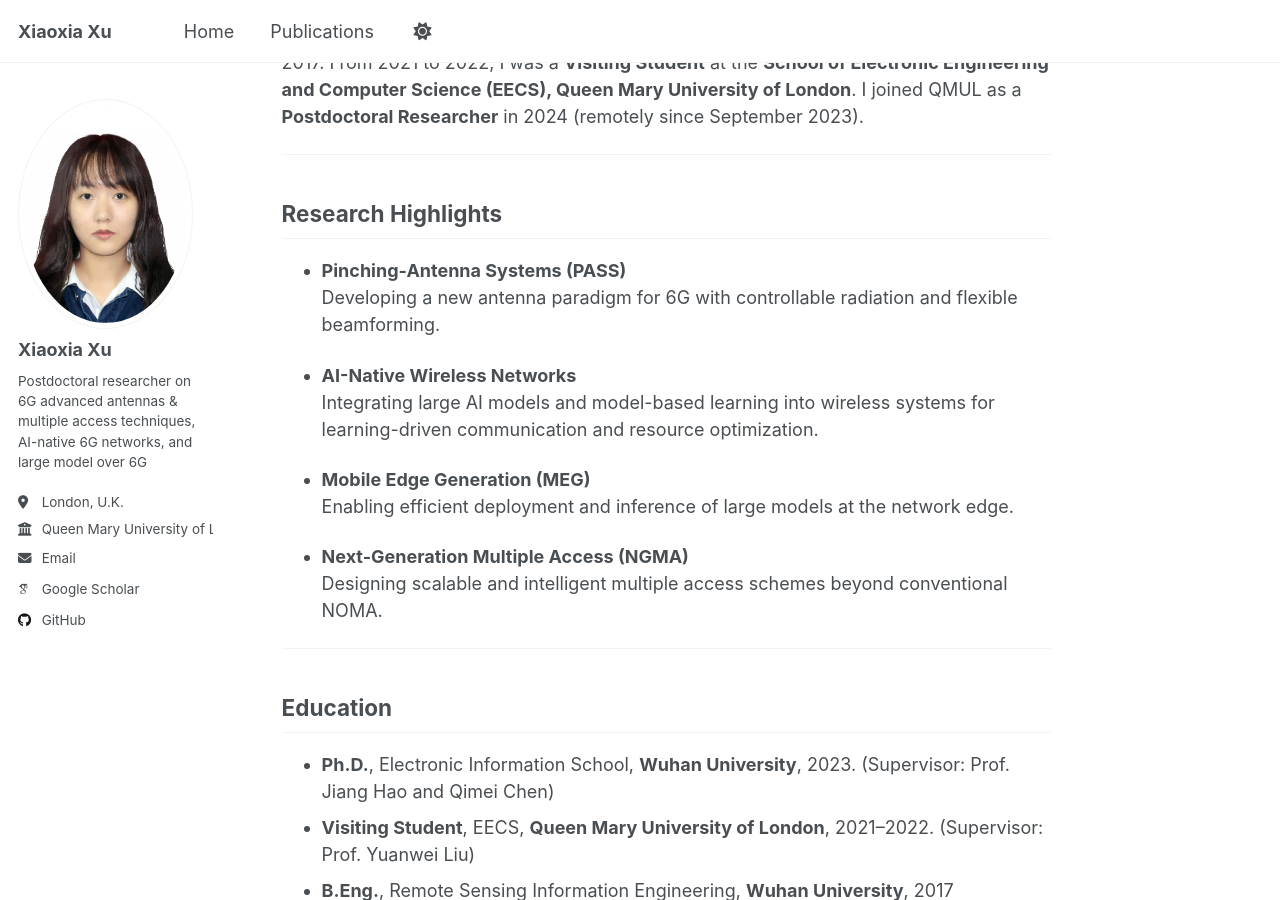
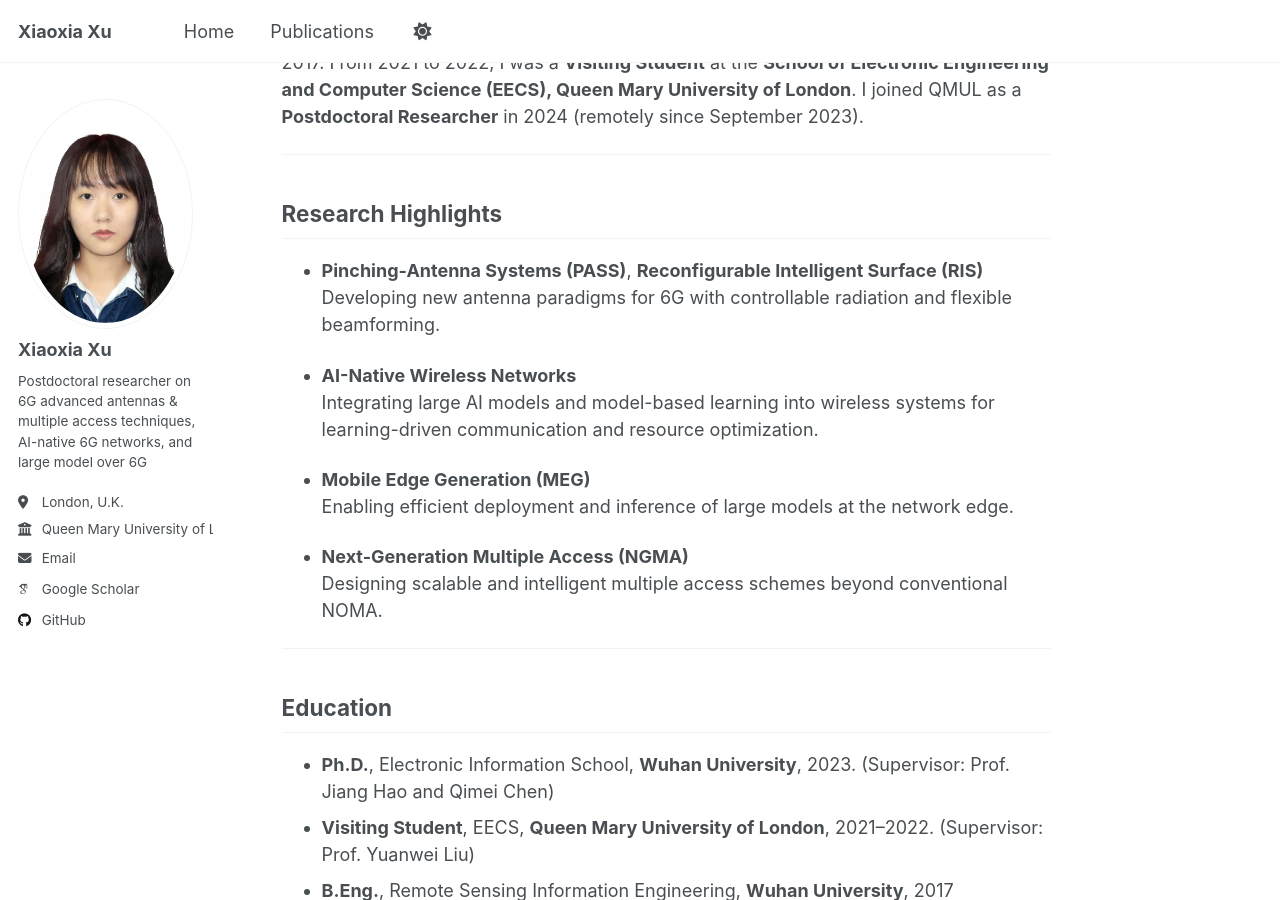
Before and after one commit to xiaoxiaxusummer/xiaoxiaxusummer.github.io, a Jekyll site: the page built from index.md, in a window 1280 px wide and 900 px high, scrolled down 450 px. Built offline with Jekyll 4.4.1, drawn with Linux system fonts in a browser that asks for light colours; some web fonts are replaced.

Commit message:
Update index.md

```diff
--- a/index.md
+++ b/index.md
@@ -17,8 +17,8 @@ I received my **Ph.D.** in Electronic Information School from **Wuhan University
 
 ## Research Highlights
 
-- **Pinching-Antenna Systems (PASS)**
-  Developing a new antenna paradigm for 6G with controllable radiation and flexible beamforming.
+- **Pinching-Antenna Systems (PASS)**, **Reconfigurable Intelligent Surface (RIS)**
+  Developing new antenna paradigms for 6G with controllable radiation and flexible beamforming.
 
 - **AI-Native Wireless Networks**
   Integrating large AI models and model-based learning into wireless systems for learning-driven communication and resource optimization.
```
